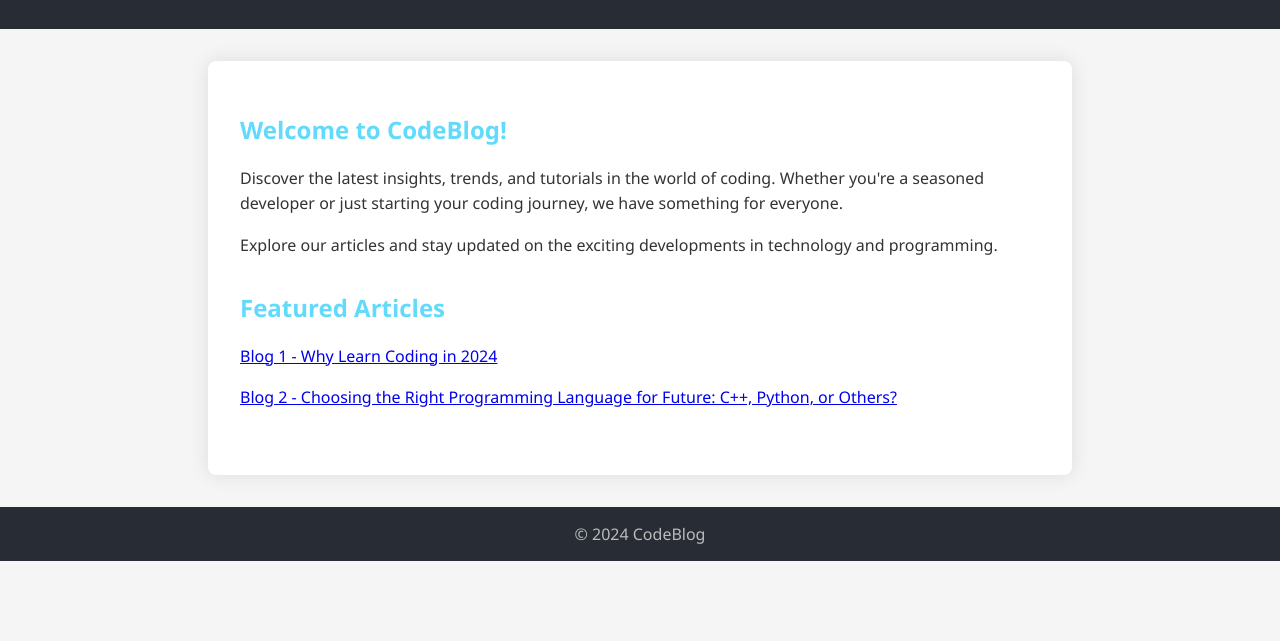
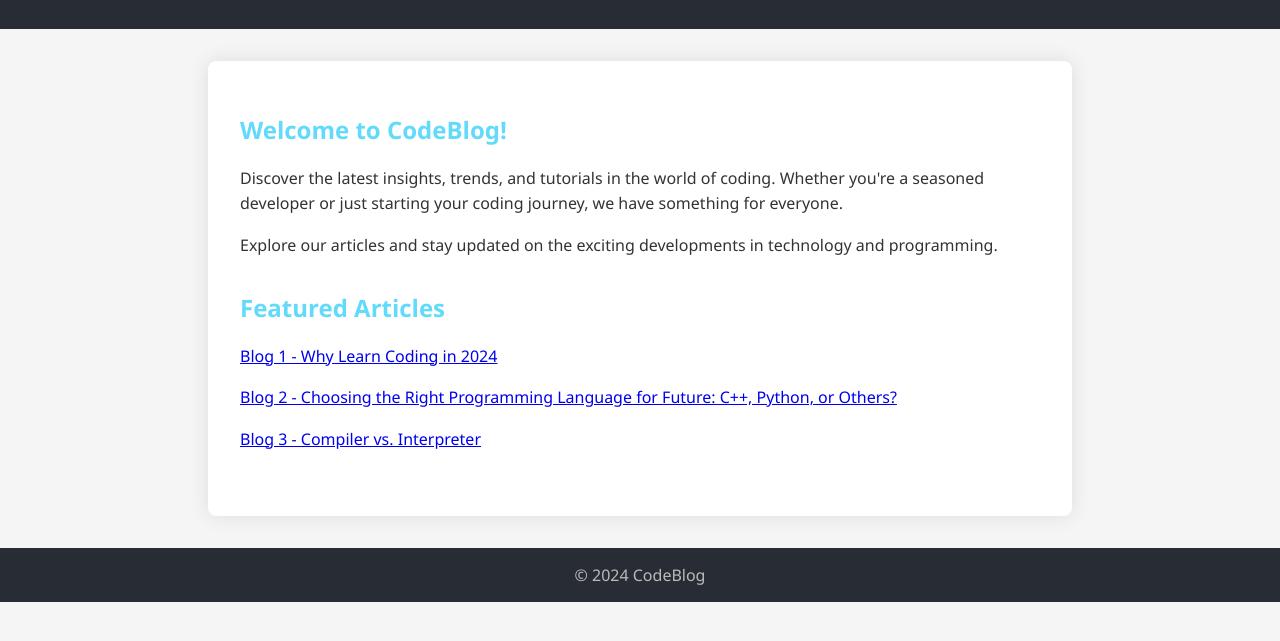
Before and after one commit to cistcoders/Blog, a plain HTML site: page index.html in a window 1280 px wide. Shown: the part 125-766 px from the top of the page. Drawn offline with Linux system fonts and the light colour scheme.

Commit message:
Update index.html

```diff
--- a/index.html
+++ b/index.html
@@ -89,6 +89,8 @@
       <!-- Add links to your featured articles -->
       <p><a href="./Blog01/">Blog 1 - Why Learn Coding in 2024</a></p>
       <p><a href="./Blog2/">Blog 2 - Choosing the Right Programming Language for Future: C++, Python, or Others?</a></p>
+      <p><a href="./Blog03/">Blog 3 - Compiler vs. Interpreter</a></p>
+
 
     </article>
   </main>
```
